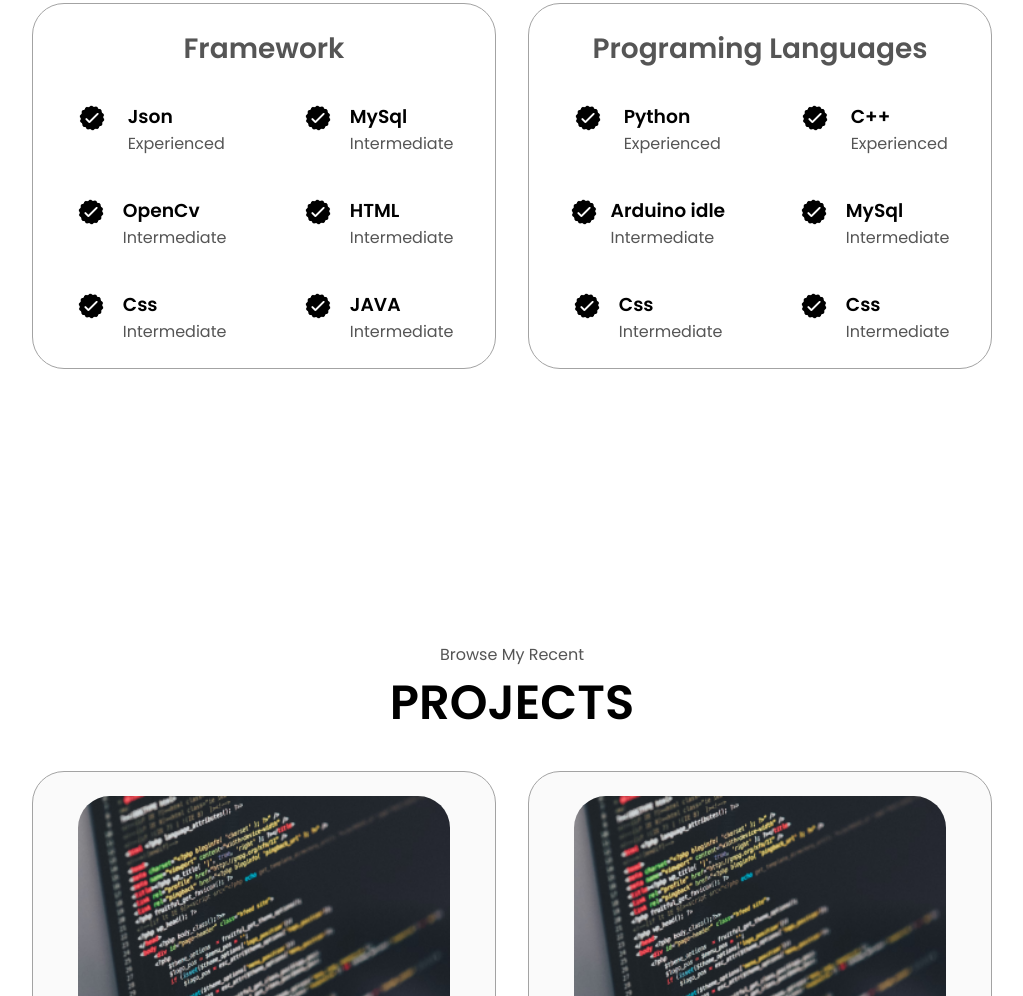
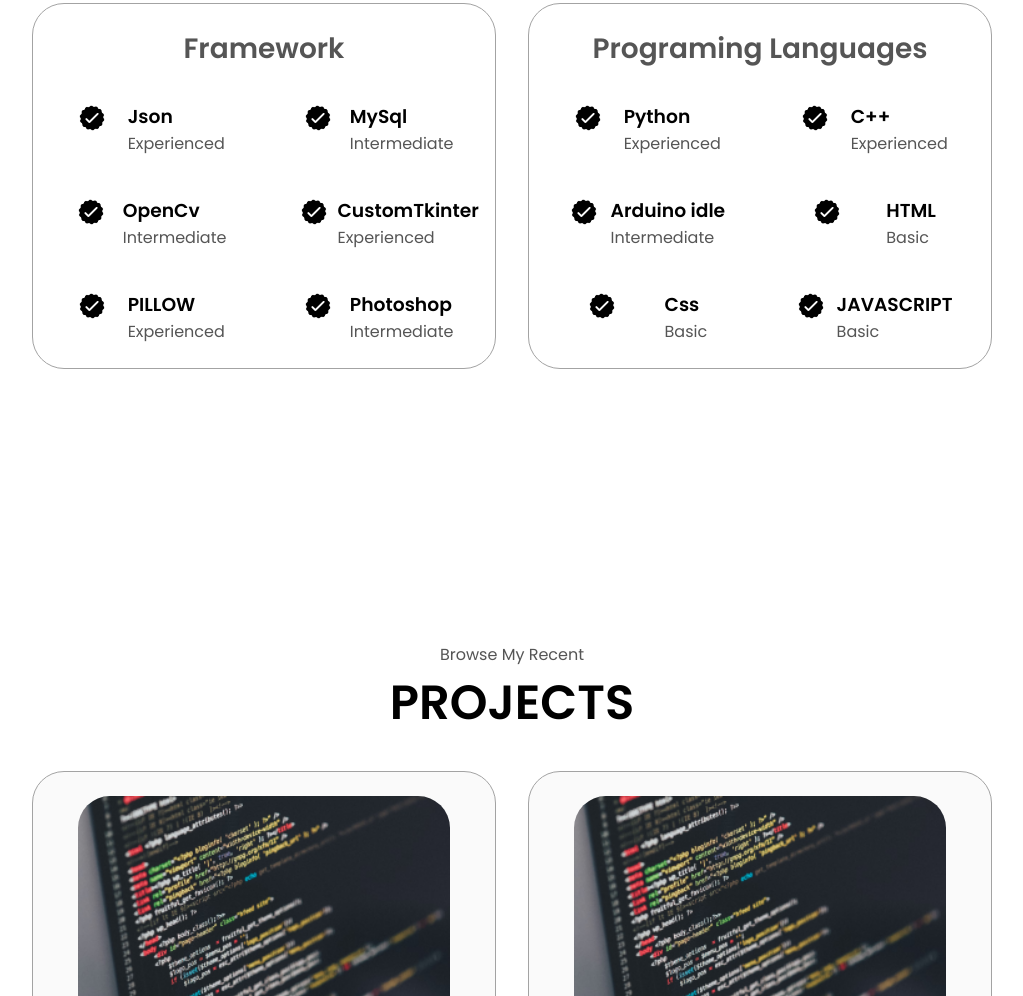
Before and after one commit to EESH-MISHRA/Portfolio, a plain HTML site: page index.html in a window 1280 px wide. Shown: the part 1822-2818 px from the top of the page, without its empty margins (128-1151 px from the left). Drawn offline with Linux system fonts and the light colour scheme.

Commit message:
Update index.html

```diff
--- a/index.html
+++ b/index.html
@@ -186,8 +186,8 @@
                   class="icon"
                 />
                 <div>
-                  <h3>HTML</h3>
-                  <p>Intermediate</p>
+                  <h3>CustomTkinter</h3>
+                  <p>Experienced</p>
                 </div>
               </article>
               <article>
@@ -197,8 +197,8 @@
                   class="icon"
                 />
                 <div>
-                  <h3>Css</h3>
-                  <p>Intermediate</p>
+                  <h3>PILLOW</h3>
+                  <p>Experienced</p>
                 </div>
               </article>
               <article>
@@ -208,7 +208,7 @@
                   class="icon"
                 />
                 <div>
-                  <h3>JAVA</h3>
+                  <h3>Photoshop</h3>
                   <p>Intermediate</p>
                 </div>
               </article>
@@ -257,8 +257,8 @@
                   class="icon"
                 />
                 <div>
-                  <h3>MySql</h3>
-                  <p>Intermediate</p>
+                  <h3>HTML</h3>
+                  <p>Basic</p>
                 </div>
               </article>
               <article>
@@ -269,7 +269,7 @@
                 />
                 <div>
                   <h3>Css</h3>
-                  <p>Intermediate</p>
+                  <p>Basic</p>
                 </div>
               </article>
               <article>
@@ -279,8 +279,8 @@
                   class="icon"
                 />
                 <div>
-                  <h3>Css</h3>
-                  <p>Intermediate</p>
+                  <h3>JAVASCRIPT</h3>
+                  <p>Basic</p>
                 </div>
               </article>
             </div>
```
